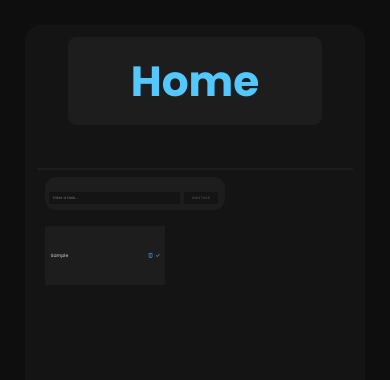
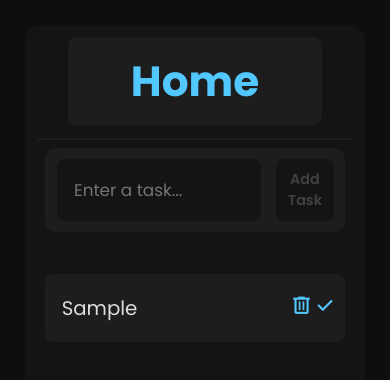
Before and after one commit to alexlp20/react-todolist, a React (Create React App) app: page / in a window 390 px wide. Both pictures are taken after typing "Sample" into the empty fields and a click on the button "Add Task". Shown: the top 380 px of the page. Built offline with nearby package versions, Linux system fonts and the light colour scheme.

Commit message:
Starting to be responsive.

```diff
--- a/src/CSS/components.css
+++ b/src/CSS/components.css
@@ -43,12 +43,14 @@ nav{
 }
 
 .createTaskContainer{
-    width: 60%;
-    height: auto;
+    width: 100%;
+    height: 10vh;
     padding: 1vw;
     border-radius: 0.7em;
     background-color: var(--nav);
     margin-bottom: 1em;
+    display: flex;
+    justify-content: space-between;
 }
 #addBtn{
     margin-inline-start: 1em;
@@ -83,13 +85,44 @@ main{
 
 /* TASK CONTAINER FILE */
 .createTaskContainer > input {
-    width: 76%;
+    width: 70%;
     height: 3vw;
     font-size: 1vw;
-    border-radius: 0.4em;
+    border-radius: 0.6em;
     padding-inline: 1em;
 }
-
+.charCounter{
+    width: 7%;
+    height: 3vw;
+    background-color: rgb(20, 20, 20);
+    border-radius: 0.6em;
+    display: flex;
+    align-items: center;
+    justify-content: center;
+    margin-right: 0.6em;
+    color: var(--mainColor);
+    transition: all 150ms;
+}
+.task{
+    width: 40%;
+    height: 7vh;
+    display: flex;
+    justify-content: space-between;
+    align-items: center;
+    background-color: var(--nav);
+    color: var(--underline);
+    border-radius: 0.3em;
+    padding-left: 2%;
+    font-size: 1vw;
+    margin-bottom: 1vw;
+}
+.toDoTaskContainer{
+    width: 100%;
+}
+.createTaskContainer{
+    width: 65%;
+    overflow: wrap;
+}
 @media (orientation: portrait) {
     nav{
         display: none;
@@ -103,7 +136,44 @@ main{
         font-size: 5vh;
         width: auto;
         padding-inline: 1.5em;
+        margin-bottom: 0.3em;
     }
 
-
+    .charCounter{
+        display: none;
+    }
+    .createTaskContainer{
+        display: flex;
+        align-items: center;
+        justify-content: center;
+        margin-bottom: 5vh;
+        width: 100%;
+    }
+    .createTaskContainer > input{
+        height: 80%;
+        flex-grow: 2;
+        margin-inline-start: 1vh;
+        border-radius: 1vh;
+        font-size: 2vh;
+    }
+    #addBtn{
+        height: 80%;
+        font-size: 1.7vh;
+        margin-inline-end: 0.5em;
+    }
+    .task{
+        width: 100%;
+        height: auto;
+        min-height: 8vh;
+        border-radius: 1vh;
+        font-size: 2vh;
+        padding-left: 2vh;
+    }
+    .task > h3 {
+        max-width: 70%;
+        overflow-wrap: break-word;
+    }
+    .taskIcon{
+        font-size: 2.5vh;
+    }
 }
--- a/src/Components/Task.jsx
+++ b/src/Components/Task.jsx
@@ -1,20 +1,7 @@
-
-const taskStyles = {
-    width: "40%",
-    height: "7vh",
-    display: "flex",
-    justifyContent: "space-between",
-    alignItems: "center",
-    background: "var(--nav)",
-    color: "var(--underline)",
-    borderRadius: "0.3em",
-    paddingLeft: "2%",
-    fontSize: "1vw",
-    marginBottom: "1vw"
-}
+import "../CSS/components.css";
 function Task(props) {
     return (
-        <div style={taskStyles} >
+        <div className="task">
             <h3 style={{fontWeight: "normal"}}>{props.title}</h3>
             <div className="icons" style={{marginInline: "3%"}}>
                 <span onClick={(task) => {props.deleteFunction(task)}} className="material-symbols-outlined taskIcon">delete</span>
--- a/src/Components/TaskContainer.jsx
+++ b/src/Components/TaskContainer.jsx
@@ -11,8 +11,9 @@ function TaskContainer(props){
             borderTop: "solid 2px rgb(29, 29, 29)",
 
         }}>
-            <div className="toDoTaskContainer" style={{width: "100%"}}>
+            <div className="toDoTaskContainer">
                 <div className="createTaskContainer">
+                    <h3 className="charCounter" style={{color: (props.taskContent.length > 25 || props.taskContent.length < 1) ?  'rgb(40, 40, 40)' : ""}}>{props.taskContent.length}</h3>
                     <input style={{
                         backgroundColor: "rgb(20, 20, 20)",
                         border: "none",
@@ -22,6 +23,7 @@ function TaskContainer(props){
                                 /* i access to the input content every time its updated, and update taskContent*/
                                 (e) => {props.setTaskContentFunction(e.target.value)}
                                 }/>
+                    <div className="tasks"></div>
                     <button id="addBtn" onClick={() => props.addTaskFunction(props.taskContent)} style={{
                         fontWeight: "600",
                     }}>Add Task</button>
```
